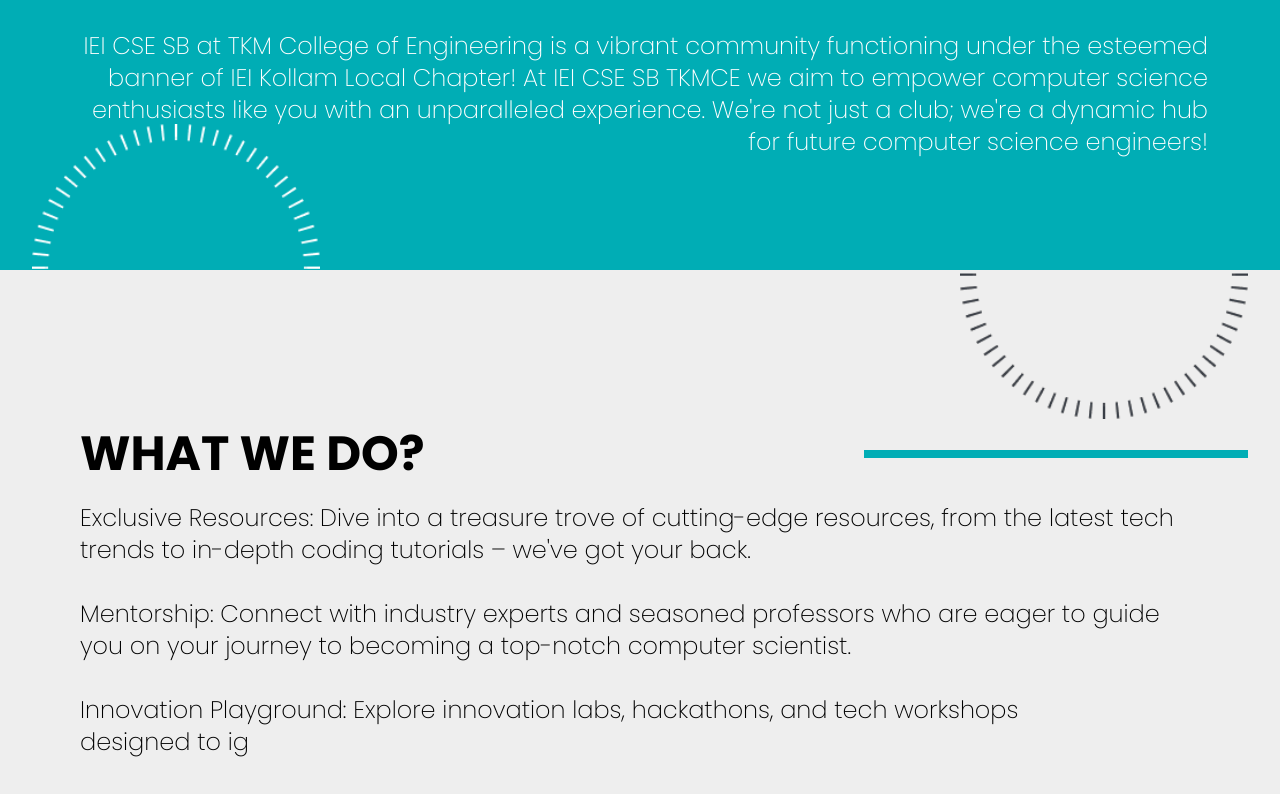
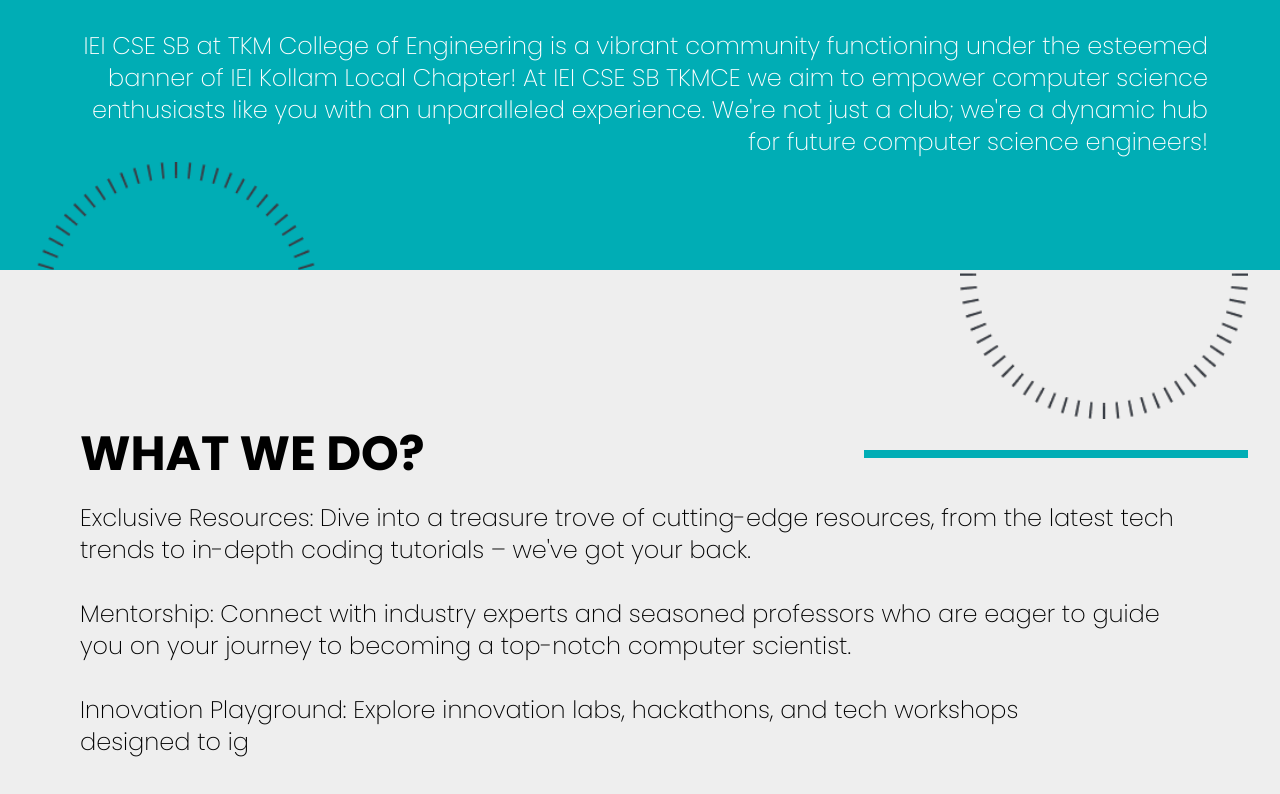
Before and after one commit to agastus047/iei-cse-tkmce, a Next.js app: page / in a window 1280 px wide. Shown: the part 966-1760 px from the top of the page. Built offline with nearby package versions, Linux system fonts and the light colour scheme.

Commit message:
scroll animation

```diff
--- a/src/components/ScrollTrigger1.jsx
+++ b/src/components/ScrollTrigger1.jsx
@@ -1,12 +1,30 @@
-import React, { useEffect, useRef } from 'react';
+import React, { useEffect, useRef ,useState} from 'react';
 import Image from 'next/image';
-import Ellipse2 from '/public/assets/Ellipse2.png';
+import Ellipse2 from '/public/assets/Ellipse2new.png';
 
 function ScrollTrigger1() {
+  const imageRef = useRef(null);
+  const [rotation, setRotation] = useState(0);
+
+  useEffect(() => {
+    const handleScroll = () => {
+      const scrollY = window.scrollY;
+      const newRotation = scrollY * 0.1;
+      setRotation(newRotation);
+    };
+
+    window.addEventListener('scroll', handleScroll);
+    return () => {
+      window.removeEventListener('scroll', handleScroll);
+    };
+  }, []);
   return (
     <div className="bg-cyanblue p-4 md:p-8 relative" >
       <div className='absolute bottom-0'>
-          <Image src={Ellipse2} className='w-40 md:w-72'/>
+          <Image
+            ref={imageRef}
+            style={{ transform: `rotate(${rotation}deg)`, transition: 'transform 0.2s ease' }}
+            src={Ellipse2} className='mb-[-90px] md:mb-[-180px] w-40 md:w-72'/>
       </div>
       <div className="flex md:flex-row justify-between md:gap-10 mt-10 pt-10 md:mr-5 lg:mr-10">
         <div className="h-1 md:h-2 w-32 md:w-56 lg:w-96 text-left bg-[#393E46]"></div>
--- a/src/pages/index.js
+++ b/src/pages/index.js
@@ -16,7 +16,6 @@
       <Details/>
       <TestComponent2/>
       <Events/>
-      <Contact/>
     </main>
   )
 }
```
Also changed, not shown: public/assets/Ellipse2new.png (added).
